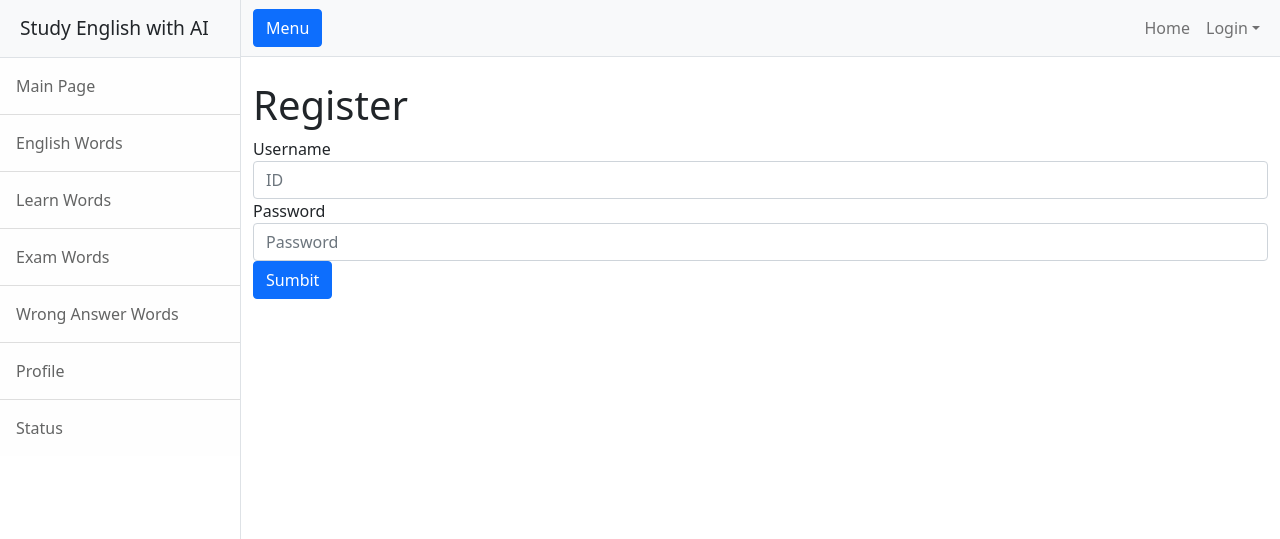
After one commit to kim-do-hyeon/intelligent-english-learning, a Flask app: page /join in a window 1280 px wide. The commit adds this page. Shown: the top 539 px of the page. Run offline with Flask 2, Linux system fonts and the light colour scheme; some libraries are stand-ins or nearby versions.

Commit message:
Add login & join

```diff
--- a/web/run.py
+++ b/web/app.py
@@ -3,6 +3,10 @@ import os
 import pandas as pd
 import random
 from util import *
+from flask_sqlalchemy import SQLAlchemy
+from model import db
+from model import User
+
 
 app = Flask(__name__)
 app.config["SECRET_KEY"] = "ABCD"
@@ -117,6 +121,52 @@ def ajax() :
             data['word_index'] = 1
         return jsonify(result = data)
 
+@app.route('/join', methods = ['GET', 'POST'])
+def join() :
+    if request.method == 'GET' :
+        return render_template('join.html')
+    elif request.method == 'POST' :
+        id = request.form['username']
+        password = request.form['password']
+        if not (id and password) :
+            flash("Excpetion Error")
+            return redirect('join')
+        else :
+            user = User(username = id, password = password)
+            db.session.add(user)
+            db.session.commit()
+            flash("Complete Join!")
+            return redirect('index')
+
+@app.route('/login', methods = ['GET', 'POST'])
+def login():
+    if request.method == 'GET' :
+        return render_template('login.html')
+    elif request.method == 'POST' :
+        login_id = request.form['username']
+        login_password = request.form['password']
+        check_login = User.query.filter_by(username = login_id, password = login_password).first()
+        if check_login != None :
+            session['login'] = 1
+            flash("Hello {}!".format(login_id))
+            return redirect('index')
+        else :
+            flash("Fail to Login.")
+            return redirect('login')
+
+
 
 if __name__ == '__main__' :
+    database_dir = os.path.abspath(os.path.dirname(__file__))
+    db_file = os.path.join(database_dir, 'db.sqlite3')
+
+    app.config['SQLALCHEMY_DATABASE_URI'] = 'sqlite:///' + db_file
+    app.config['SQLALCHEMY_COMMIT_ON_TREARDOWN'] = True
+    app.config['SQLALCHEMY_TRACK_MODIFICATIONS'] = False
+    # db = SQLAlchemy()
+    db.init_app(app)
+    db.app = app
+    db.create_all()
+
+
     app.run(debug=True)
--- /dev/null
+++ b/web/templates/join.html
@@ -0,0 +1,18 @@
+{% extends 'layout.html' %}
+{% block content %}
+<!-- Page content-->
+<div class="container-fluid">
+    <h1 class="mt-4">Register</h1>
+    <form method="POST" action="join">
+        <div class="form-group">
+            <label>Username</label>
+            <input type="text" class="form-control" name="username" placeholder="ID">
+        </div>
+        <div class="form-group">
+            <label>Password</label>
+            <input type="password" class="form-control" name="password" placeholder="Password">
+        </div>
+        <button type="submit" class="btn btn-primary">Sumbit</button>
+    </form>
+</div>
+{% endblock content %}
--- a/web/templates/layout.html
+++ b/web/templates/layout.html
@@ -40,8 +40,8 @@
                                 <li class="nav-item dropdown">
                                     <a class="nav-link dropdown-toggle" id="navbarDropdown" href="#" role="button" data-bs-toggle="dropdown" aria-haspopup="true" aria-expanded="false">Login</a>
                                     <div class="dropdown-menu dropdown-menu-end" aria-labelledby="navbarDropdown">
-                                        <a class="dropdown-item" href="#!">Login</a>
-                                        <a class="dropdown-item" href="#!">Register</a>
+                                        <a class="dropdown-item" href="/login">Login</a>
+                                        <a class="dropdown-item" href="/join">Register</a>
                                         <div class="dropdown-divider"></div>
                                         <a class="dropdown-item" href="#!">Contact</a>
                                     </div>
```
Also changed, not shown: web/model.py (added, +13 -0 lines), web/templates/login.html (added, +18 -0 lines), 1 other file.
